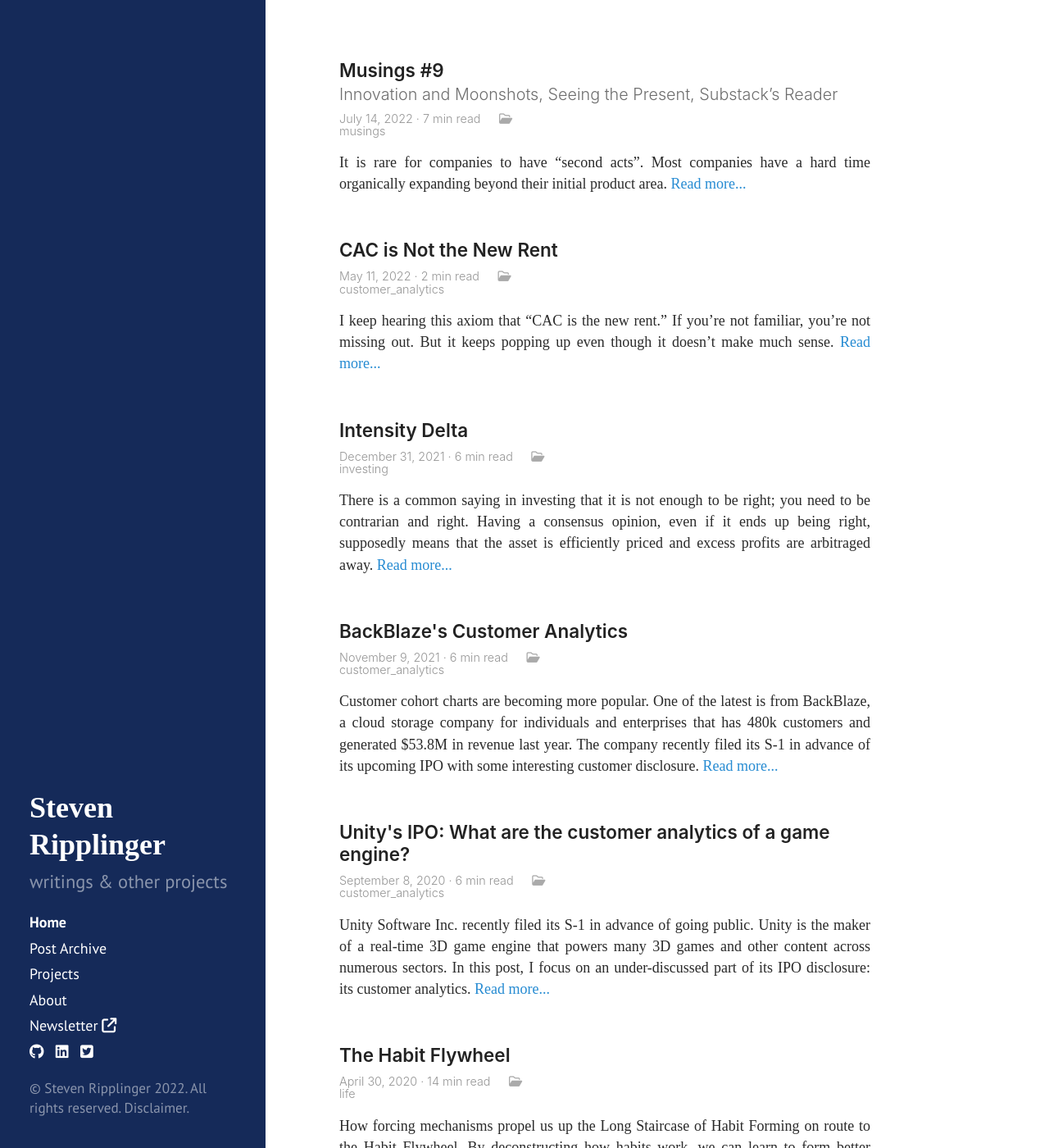
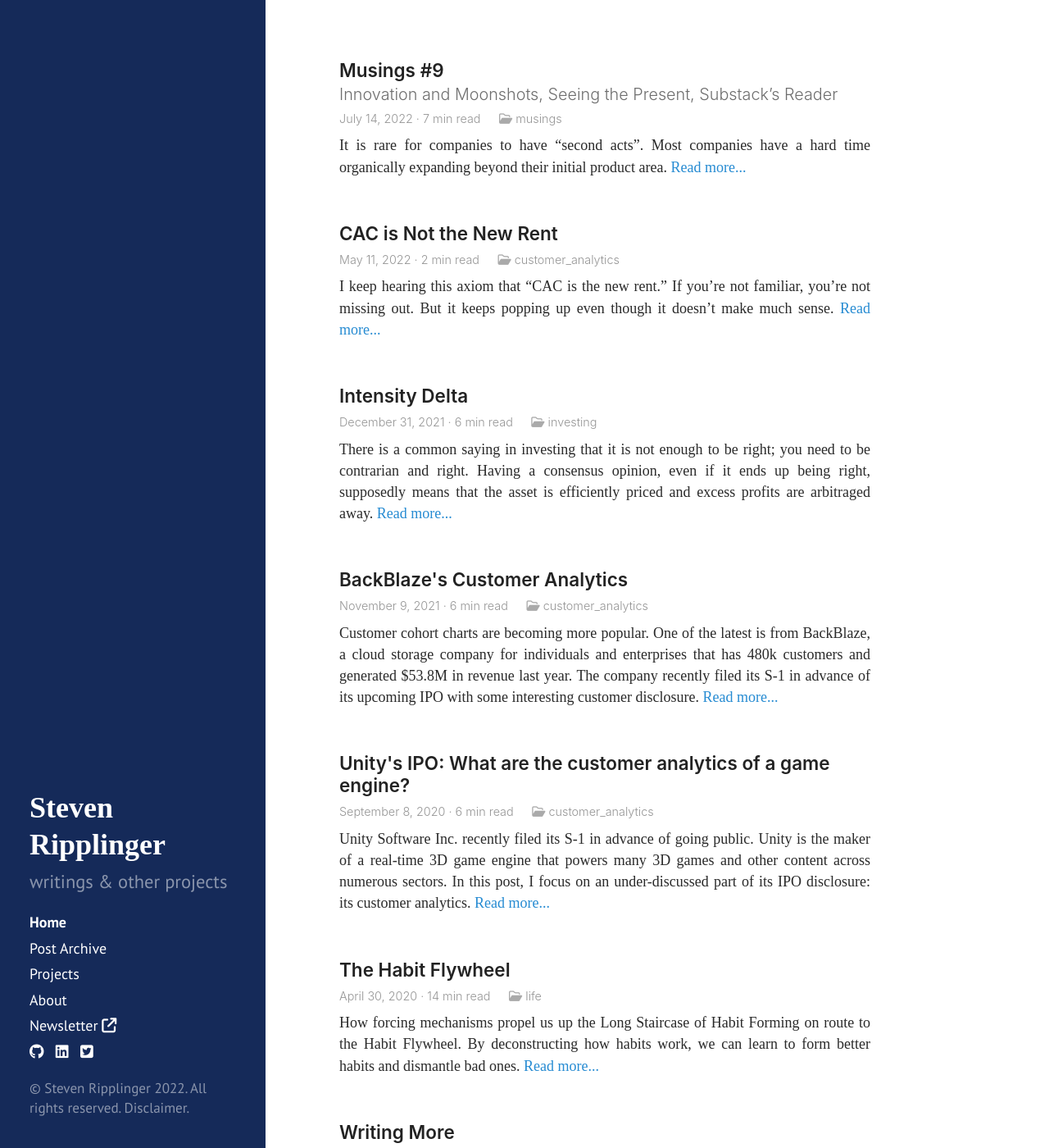
Before and after one commit to sripplin/website, a Jekyll site: the page built from index.html, in a window 1280 px wide and 1400 px high. Shown: the whole window at 82% size. Built offline with Jekyll 4.4.1, drawn with Linux system fonts in a browser that asks for light colours; nearby versions of some CDN libraries; some web fonts are replaced; the list of posts is cut into pages by our own code.

Commit message:
category link debug

```diff
--- a/css/poole.css
+++ b/css/poole.css
@@ -378,7 +378,7 @@ tbody tr:nth-child(odd) th {
   margin-bottom: 0.8rem;
   color: #969696;
 }
-.category, .category a {
+.category {
   display: block;
   font-size: 0.8rem;
   margin-top: -0.3rem;
```
Also changed, not shown: _layouts/category.html (line endings or trailing spaces).
